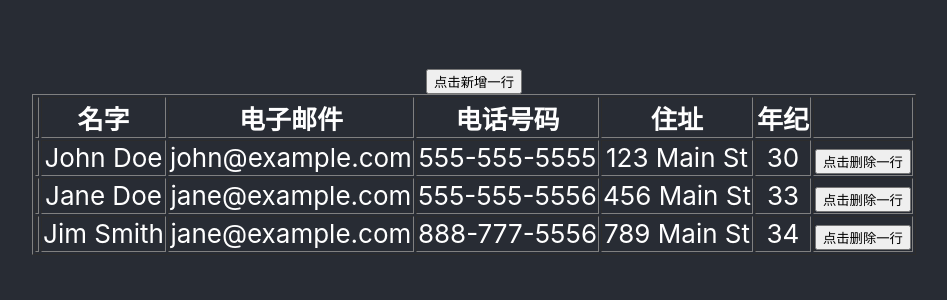
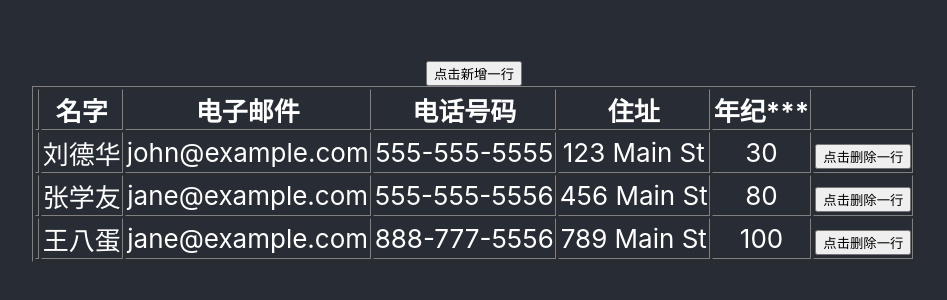
Before and after one commit to carsonGoGoGo/dytable, a React (Create React App) app: page / in a window 1280 px wide. Shown: the part 242-542 px from the top of the page, without its empty margins (166-1113 px from the left). Built offline with nearby package versions, Linux system fonts and the light colour scheme.

Commit message:
实现了数据按照年纪来排序的功能。 这里sort应该返回一个正数，负数或者0.而我返回的结果永远是1，或者0

```diff
--- a/src/App.js
+++ b/src/App.js
@@ -15,33 +15,63 @@ function App() {
 const DynamicTable = () => {
     const initData = [{
         "id": 1,
-        "name": "John Doe",
+        "name": "刘德华",
         "email": "john@example.com",
         "phone": "555-555-5555",
         "address": "123 Main St",
         "age": 30,
     }, {
         "id": 2,
-        "name": "Jane Doe",
+        "name": "张学友",
         "email": "jane@example.com",
         "phone": "555-555-5556",
         "address": "456 Main St",
-        "age": 33,
+        "age": 80,
     }, {
         "id": 3,
-        "name": "Jim Smith",
+        "name": "王八蛋",
         "email": "jane@example.com",
         "phone": "888-777-5556",
         "address": "789 Main St",
-        "age": 34,
+        "age": 100,
     }];
 
     const [data, setData] = useState(initData);
+    const [sortConfig, setSortConfig] = useState({type: 'number', direction: 'asc'});
+
+    const renderHeader = () => {
+        return <thead>
+        <tr>
+            <th></th>
+            <th>名字</th>
+            <th>电子邮件</th>
+            <th>电话号码</th>
+            <th>住址</th>
+            <th onClick={() => handleSort()}>年纪***</th>
+            <th></th>
+        </tr>
+        </thead>
+    }
+    const renderBody = () => {
+        return data.map((item) => {
+            return (<>
+                <tr key={item.id}>
+                    <td></td>
+                    <td>{item.name}</td>
+                    <td>{item.email}</td>
+                    <td>{item.phone}</td>
+                    <td>{item.address}</td>
+                    <td>{item.age}</td>
+                    <th>
+                        <button onClick={() => handleDeleteRow(item.id)}>点击删除一行</button>
+                    </th>
+                </tr>
+            </>)
+        });
+    }
 
 
     function handleDeleteRow(id) {
-
-        console.log(id);
         const filter = data.filter(item => item.id !== id);
         setData(filter);
     }
@@ -49,49 +79,28 @@ const DynamicTable = () => {
 
     function handleAddRow() {
         const newUser = {
-            id: data.length + 1,
-            name: '',
-            email: '',
-            phone: '',
-            address: '',
-            age: '',
+            id: data.length + 1, name: '', email: '', phone: '', address: '', age: '',
         }
         setData([...data, newUser]);
+    }
+
+    // 增加年纪排序功能
+    function handleSort() {
+        const filtered = [...data].sort((a, b) => {
+            return b.age - a.age ;
+        });
+        console.log( filtered);
+        setData(filtered);
     }
 
     return (<div>
         <button onClick={handleAddRow}>点击新增一行</button>
         <table border="1">
-            <thead>
-            <tr>
-                <th></th>
-                <th>名字</th>
-                <th>电子邮件</th>
-                <th>电话号码</th>
-                <th>住址</th>
-                <th>年纪</th>
-                <th></th>
-            </tr>
-            </thead>
+            {renderHeader()}
             <tbody>
-            {data.map((item, index) => (<tr key={item.id}>
-                <td></td>
-                <td>{item.name}</td>
-                <td>{item.email}</td>
-                <td>{item.phone}</td>
-                <td>{item.address}</td>
-                <td>{item.age}</td>
-                <th>
-                    <button onClick={() => handleDeleteRow(item.id)}>点击删除一行
-                    </button>
-                </th>
-
-            </tr>))}
-
+            {renderBody()}
             </tbody>
-
         </table>
-
     </div>)
 }
 
```
